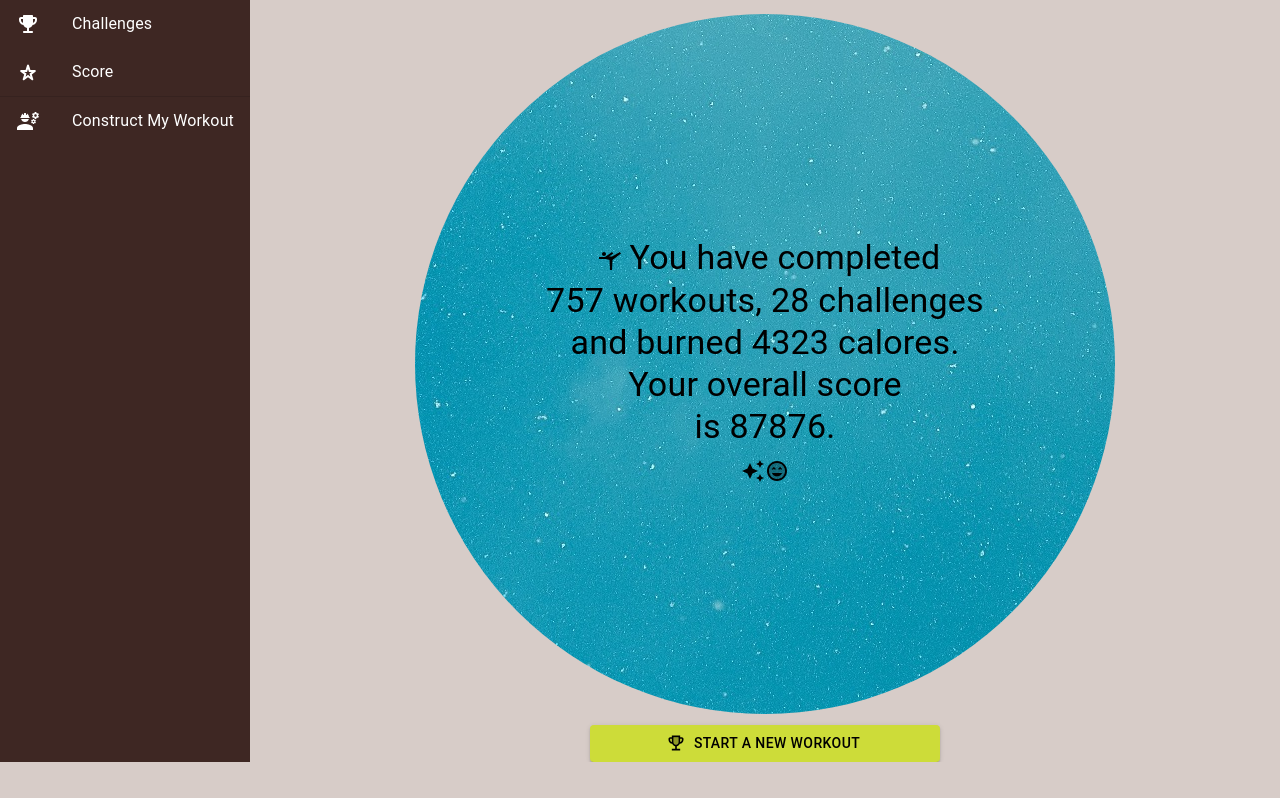
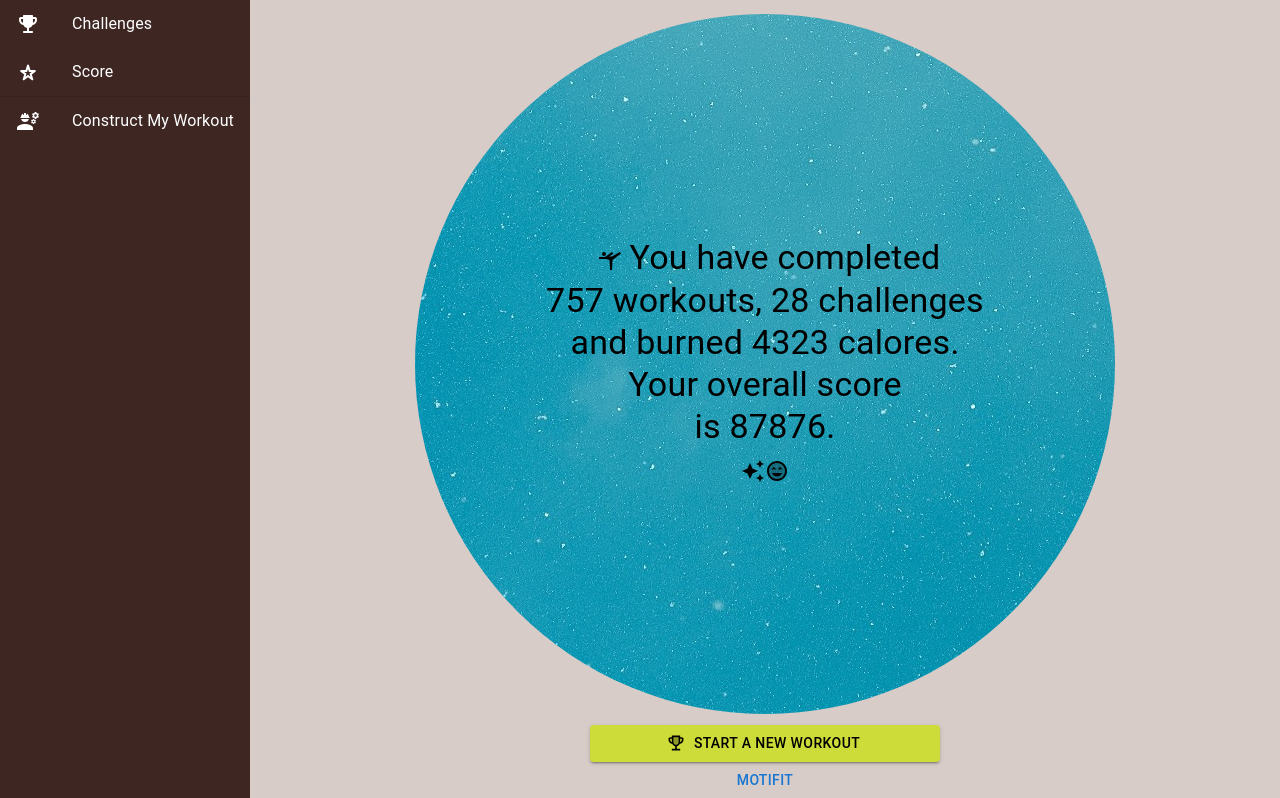
Before and after one commit to elentingas77/motifit, a React (Create React App) app: page /score in a window 1280 px wide. Shown: the part 174-972 px from the top of the page. Before the commit the page ends 936 px from the top, so only its background shows below. Built offline with nearby package versions, Linux system fonts and the light colour scheme; no server answers; what i18next-xhr-backend would draw is missing.

Commit message:
Motifit - Speech recognition

```diff
--- a/src/Components/Score/index.tsx
+++ b/src/Components/Score/index.tsx
@@ -20,6 +20,14 @@ import {
 
 const Score: React.FunctionComponent<{}> = ({ }) => {
   let history = useHistory();
+
+  const [ourText, setOurText] = React.useState("I am making great progress and becoming healthier with Motifit.");
+  const msg = new SpeechSynthesisUtterance();
+
+  const speechHandler = (msg) => {
+    msg.text = ourText;
+    window.speechSynthesis.speak(msg);
+  }
 
   const shareText = 'I am making great progress and becoming healthier with Motifit.'
 
@@ -66,6 +74,9 @@ const Score: React.FunctionComponent<{}> = ({ }) => {
         sx={{ bgcolor: '#cddc39', color: 'black', width: '350px', marginLeft: 'auto', marginRight: 'auto'}} startIcon={<EmojiEventsTwoToneIcon />} variant="contained">
           Start a new workout</Button>
 
+
+      <Button onClick={() => speechHandler(msg)}>Motifit</Button>
+
     </Styles>
   )
 }
```
